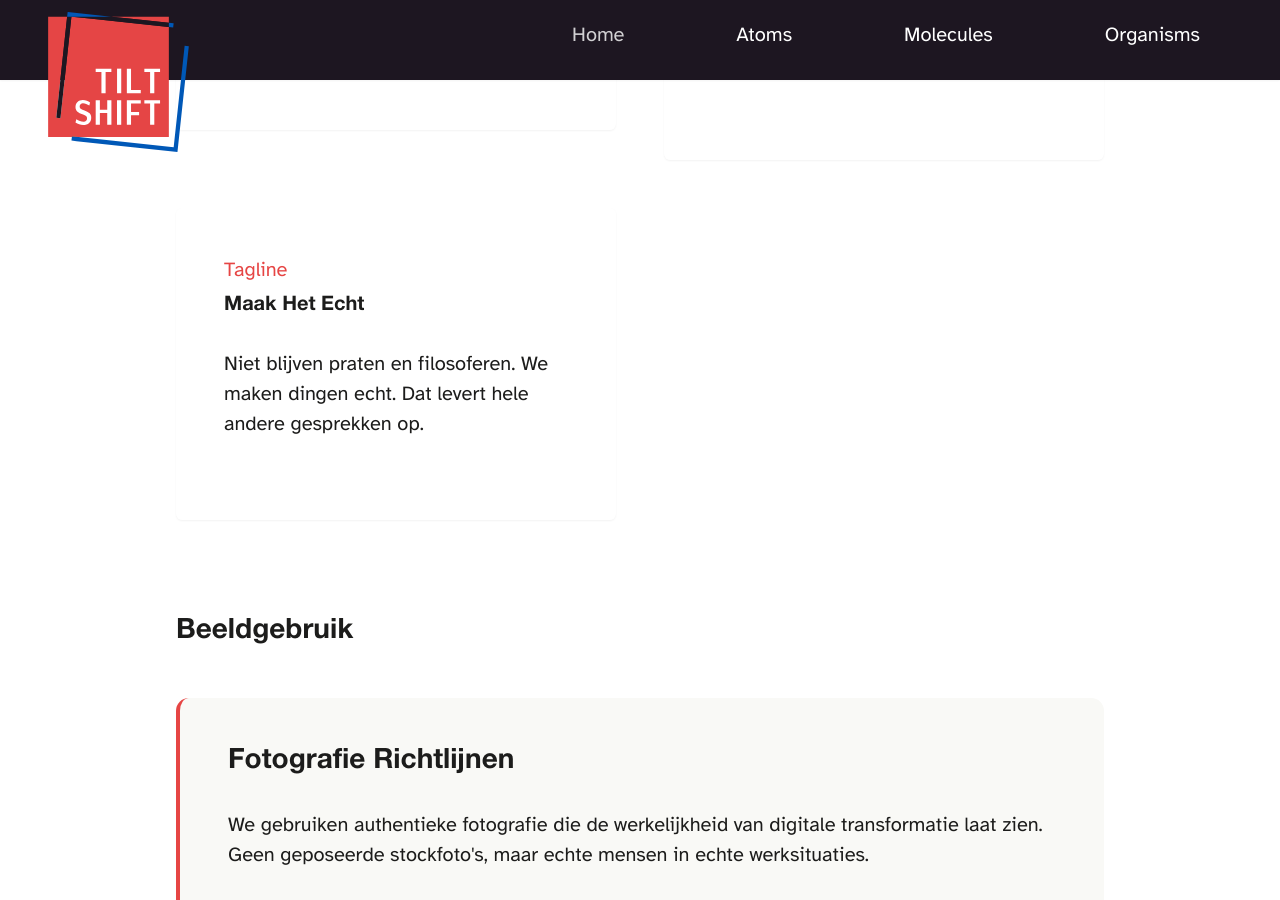
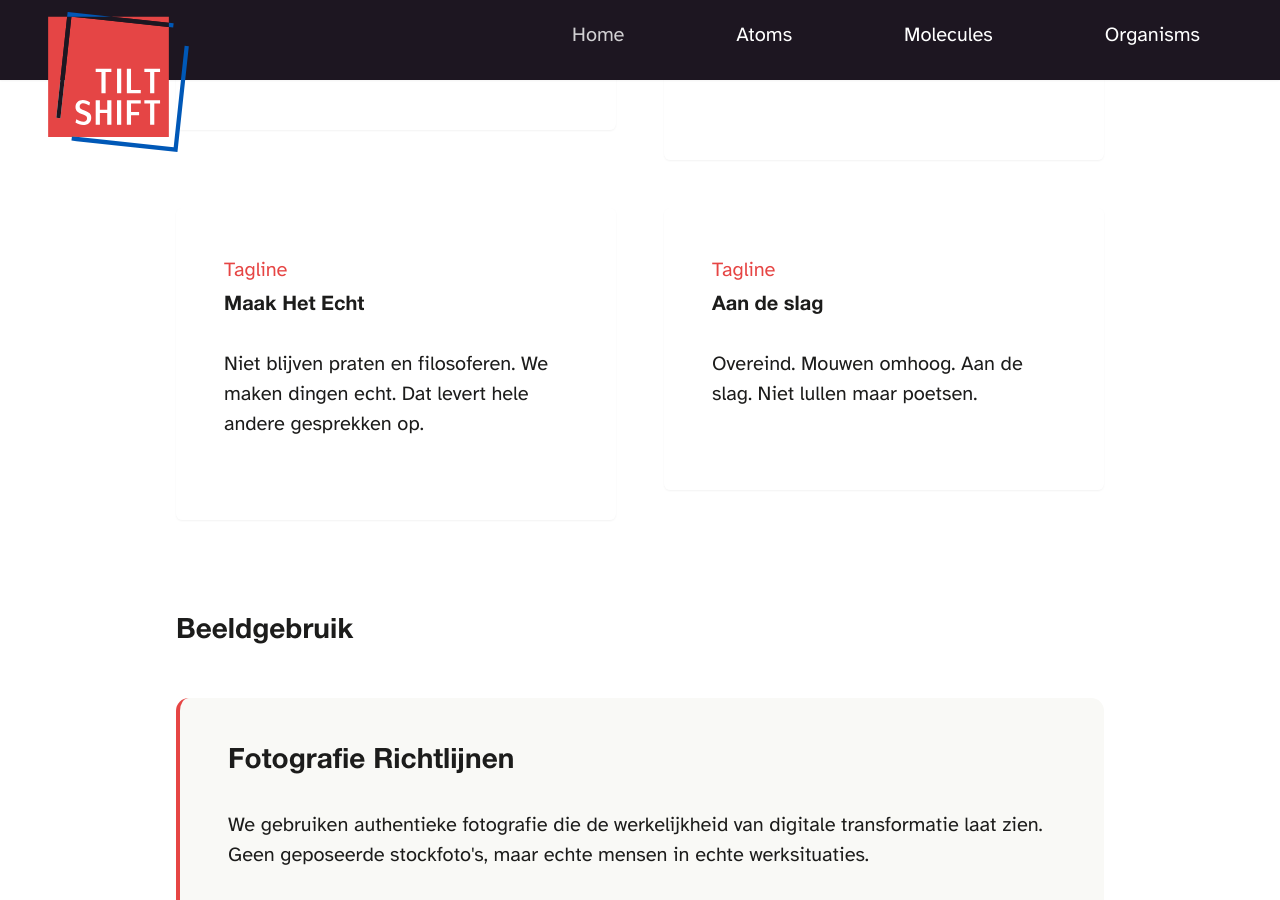
Before and after one commit to tiltshiftnl/tiltshift-design-system, a Jekyll site: the page built from index.md, in a window 1280 px wide and 900 px high, scrolled down 4129 px. Built offline with Jekyll 4.4.1, drawn with Linux system fonts in a browser that asks for light colours.

Commit message:
Aan de slag

```diff
--- a/index.md
+++ b/index.md
@@ -154,6 +154,13 @@ Pas de hele huisstijl aan met één class:
         {% include molecules/subject-card.html
            title="Maak Het Echt"
            description="Niet blijven praten en filosoferen. We maken dingen echt. Dat levert hele andere gesprekken op."
+           category="Tagline"
+        %}
+    </div>
+    <div class="o-subject-grid__item">
+        {% include molecules/subject-card.html
+           title="Aan de slag"
+           description="Overeind. Mouwen omhoog. Aan de slag. Niet lullen maar poetsen."
            category="Tagline"
         %}
     </div>
```
